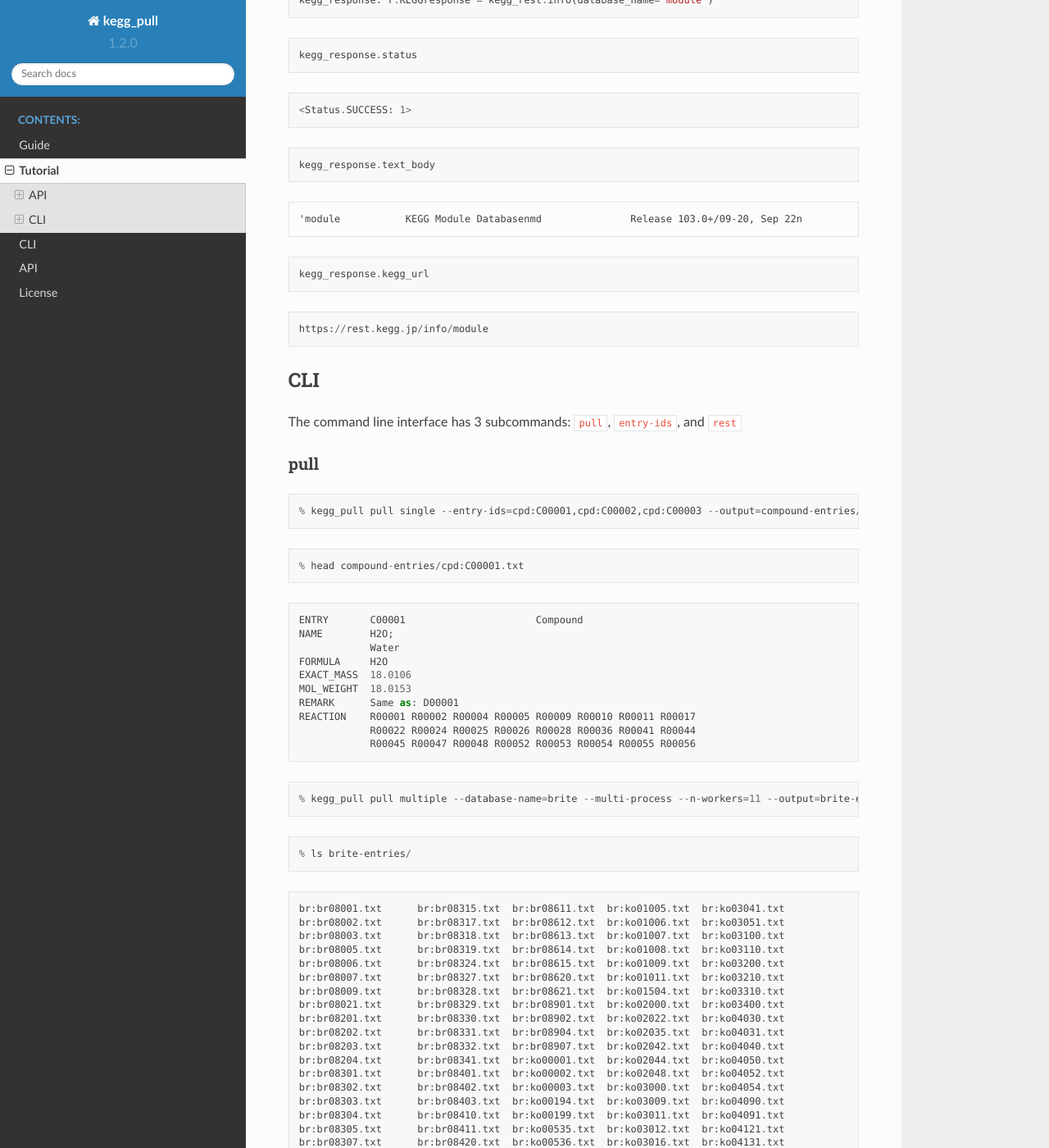
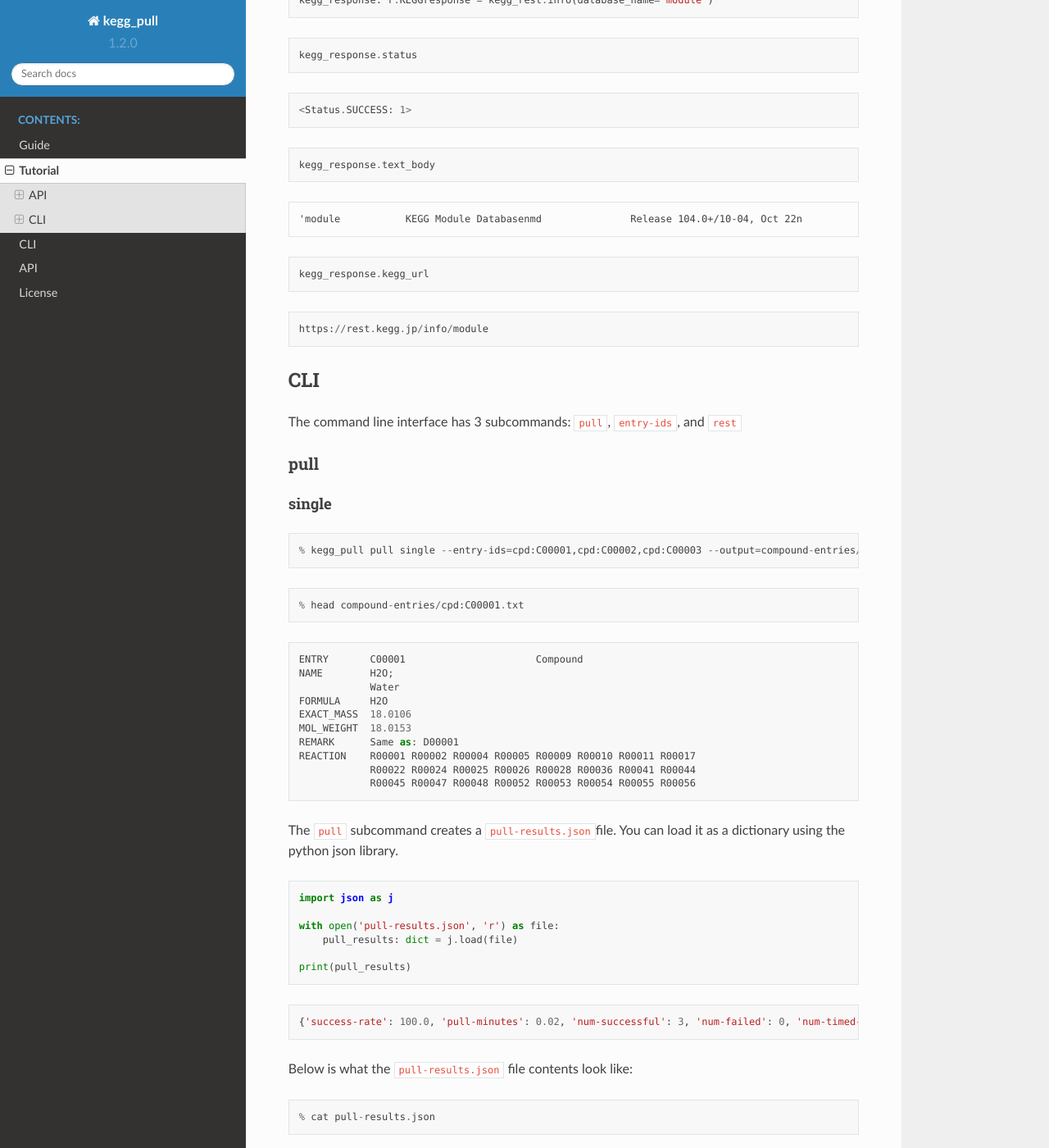
Before and after one commit to MoseleyBioinformaticsLab/kegg_pull, a Sphinx documentation site: the page built from docs/tutorial.rst, in a window 1280 px wide and 1400 px high, scrolled down 2527 px. Shown: the whole window at 82% size. Built offline with Sphinx 7.4.7 and the Read the Docs theme 2.0.0, drawn with Linux system fonts in a browser that asks for light colours; some of the changed text lies outside the part shown.

Commit message:
Adds pull-minutes field to the pull-results.json

```diff
--- a/docs/tutorial.rst
+++ b/docs/tutorial.rst
@@ -185,7 +185,7 @@ and the internal URL used to request from the KEGG REST API.
 
 .. parsed-literal::
 
-    'module           KEGG Module Database\nmd               Release 103.0+/09-20, Sep 22\n                 Kanehisa Laboratories\n                 536 entries\n\nlinked db        pathway\n                 ko\n                 <org>\n                 genome\n                 compound\n                 glycan\n                 reaction\n                 enzyme\n                 disease\n                 pubmed\n'
+    'module           KEGG Module Database\nmd               Release 104.0+/10-04, Oct 22\n                 Kanehisa Laboratories\n                 536 entries\n\nlinked db        pathway\n                 ko\n                 <org>\n                 genome\n                 compound\n                 glycan\n                 reaction\n                 enzyme\n                 disease\n                 pubmed\n'
 
 
 
@@ -211,6 +211,9 @@ and ``rest``
 pull
 ~~~~
 
+single
+^^^^^^
+
 .. code:: ipython3
 
     % kegg_pull pull single --entry-ids=cpd:C00001,cpd:C00002,cpd:C00003 --output=compound-entries/
@@ -233,6 +236,52 @@ pull
                 R00022 R00024 R00025 R00026 R00028 R00036 R00041 R00044
                 R00045 R00047 R00048 R00052 R00053 R00054 R00055 R00056
 
+
+The ``pull`` subcommand creates a ``pull-results.json``\ file. You can
+load it as a dictionary using the python json library.
+
+.. code:: ipython3
+
+    import json as j
+
+    with open('pull-results.json', 'r') as file:
+        pull_results: dict = j.load(file)
+
+    print(pull_results)
+
+
+.. parsed-literal::
+
+    {'success-rate': 100.0, 'pull-minutes': 0.02, 'num-successful': 3, 'num-failed': 0, 'num-timed-out': 0, 'num-total': 3, 'successful-entry-ids': ['cpd:C00001', 'cpd:C00002', 'cpd:C00003'], 'failed-entry-ids': [], 'timed-out-entry-ids': []}
+
+
+Below is what the ``pull-results.json`` file contents look like:
+
+.. code:: ipython3
+
+    % cat pull-results.json
+
+
+.. parsed-literal::
+
+    {
+    "success-rate": 100.0,
+    "pull-minutes": 0.02,
+    "num-successful": 3,
+    "num-failed": 0,
+    "num-timed-out": 0,
+    "num-total": 3,
+    "successful-entry-ids": [
+    "cpd:C00001",
+    "cpd:C00002",
+    "cpd:C00003"
+    ],
+    "failed-entry-ids": [],
+    "timed-out-entry-ids": []
+    }
+
+multiple
+^^^^^^^^
 
 .. code:: ipython3
 
@@ -269,6 +318,25 @@ pull
     br:br08312.txt	br:br08601.txt	br:ko01002.txt	br:ko03032.txt	br:ko04990.txt
     br:br08313.txt	br:br08605.txt	br:ko01003.txt	br:ko03036.txt
     br:br08314.txt	br:br08610.txt	br:ko01004.txt	br:ko03037.txt
+
+
+.. code:: ipython3
+
+    % head pull-results.json
+
+
+.. parsed-literal::
+
+    {
+    "success-rate": 86.13,
+    "pull-minutes": 0.52,
+    "num-successful": 118,
+    "num-failed": 19,
+    "num-timed-out": 0,
+    "num-total": 137,
+    "successful-entry-ids": [
+    "br:br08901",
+    "br:br08902",
 
 
 entry-ids
```
Also changed, not shown: docs/cli.rst (+19 -1 lines), 3 other files.
